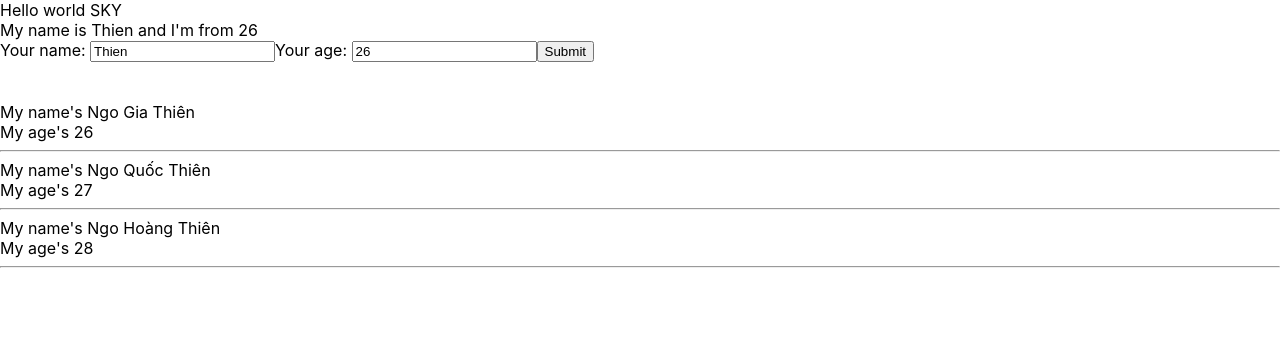
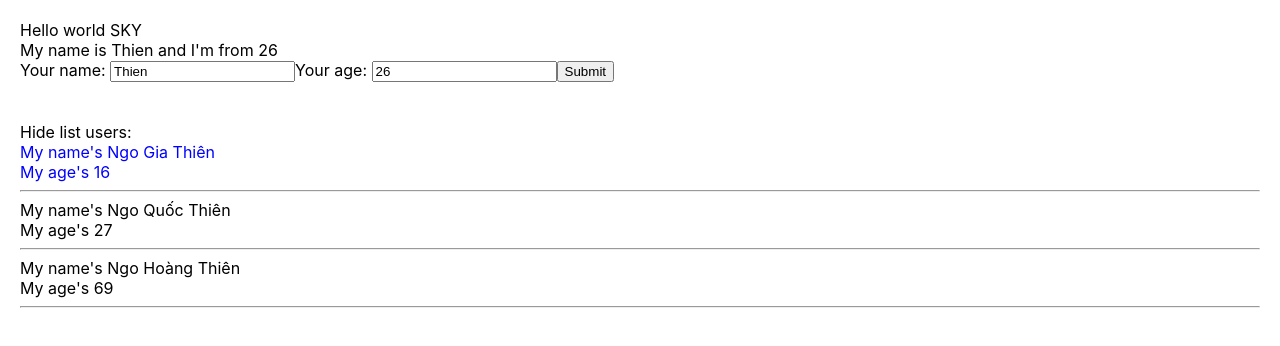
Before and after one commit to thienng77/ReactJS, a React (Create React App) app: page / in a window 1280 px wide. Shown: the top 346 px of the page. Built offline with nearby package versions, Linux system fonts and the light colour scheme.

Commit message:
Conditional Output - Sử dụng câu điều kiện

```diff
--- a/src/App.css
+++ b/src/App.css
@@ -1,4 +1,15 @@
+
+.red{
+  color: red;
+}
+
+.blue{
+  color: blue;
+}
+
+
 body {
+  padding: 20px;
   margin: 0;
   font-family: -apple-system, BlinkMacSystemFont, 'Segoe UI', 'Roboto', 'Oxygen',
     'Ubuntu', 'Cantarell', 'Fira Sans', 'Droid Sans', 'Helvetica Neue',
--- a/src/component/DisplayInfo.js
+++ b/src/component/DisplayInfo.js
@@ -2,6 +2,14 @@ import react from "react";
 import React from "react";
 
 class DisplayInfo extends React.Component {
+    state = {
+        isShowListUser : true
+    }
+    handleShowHIde = () => {
+       this.setState({
+        isShowListUser : !this.state.isShowListUser
+       })
+    }
     render() {
         //console.log(this.props)
         //destructuring array/object
@@ -10,25 +18,24 @@ class DisplayInfo extends React.Component {
         //props -> viết tắt property
         return (
             <div>
+                <div>
+                    <span onClick={() => { this.handleShowHIde() }}>{this.state.isShowListUser === true ? "Hide list users:" : "Show list users:"} </span>
+                </div>
+                {this.state.isShowListUser &&
+                    <div>
                         {
                             listUsers.map((user) => {
                                 return (
-                            <div key={user.id}>
+                                    <div key={user.id} className={user.age > 18 ? "green" : "blue"}>
                                         <div>My name's {user.name}</div>
                                         <div>My age's {user.age}</div>
-                                <hr/>
+                                        <hr />
                                     </div>
                                 )
                             })
                         }
-                {/* <div>My name's {name}</div>
-                <div>My age's {age}</div>
-                <hr/>
-                <div>My name's {name}</div>
-                <div>My age's {age}</div>
-                <hr/>
-                <div>My name's {name}</div>
-                <div>My age's {age}</div> */}
+                    </div>
+                }
             </div>
         )
     }
--- a/src/component/MyComponent.js
+++ b/src/component/MyComponent.js
@@ -7,9 +7,9 @@ class MyComponent extends React.Component {
     //JSX
     state = {
         listUsers: [
-            { id: 1, name: "Ngo Gia Thiên", age: "26" },
+            { id: 1, name: "Ngo Gia Thiên", age: "16" },
             { id: 2, name: "Ngo Quốc Thiên", age: "27" },
-            { id: 3, name: "Ngo Hoàng Thiên", age: "28" },
+            { id: 3, name: "Ngo Hoàng Thiên", age: "69" },
         ]
     }
     render() {
--- a/src/index.js
+++ b/src/index.js
@@ -8,9 +8,9 @@ import store from './redux/store';
 const root = ReactDOM.createRoot(document.getElementById('root'));
 root.render(
   <Provider store={store}>
-    <React.StrictMode>
+    {/* <React.StrictMode> */}
       <App />
-    </React.StrictMode>
+    {/* </React.StrictMode> */}
   </Provider>
 );
 
```
Lines whose indentation alone changed are shown as unchanged.
